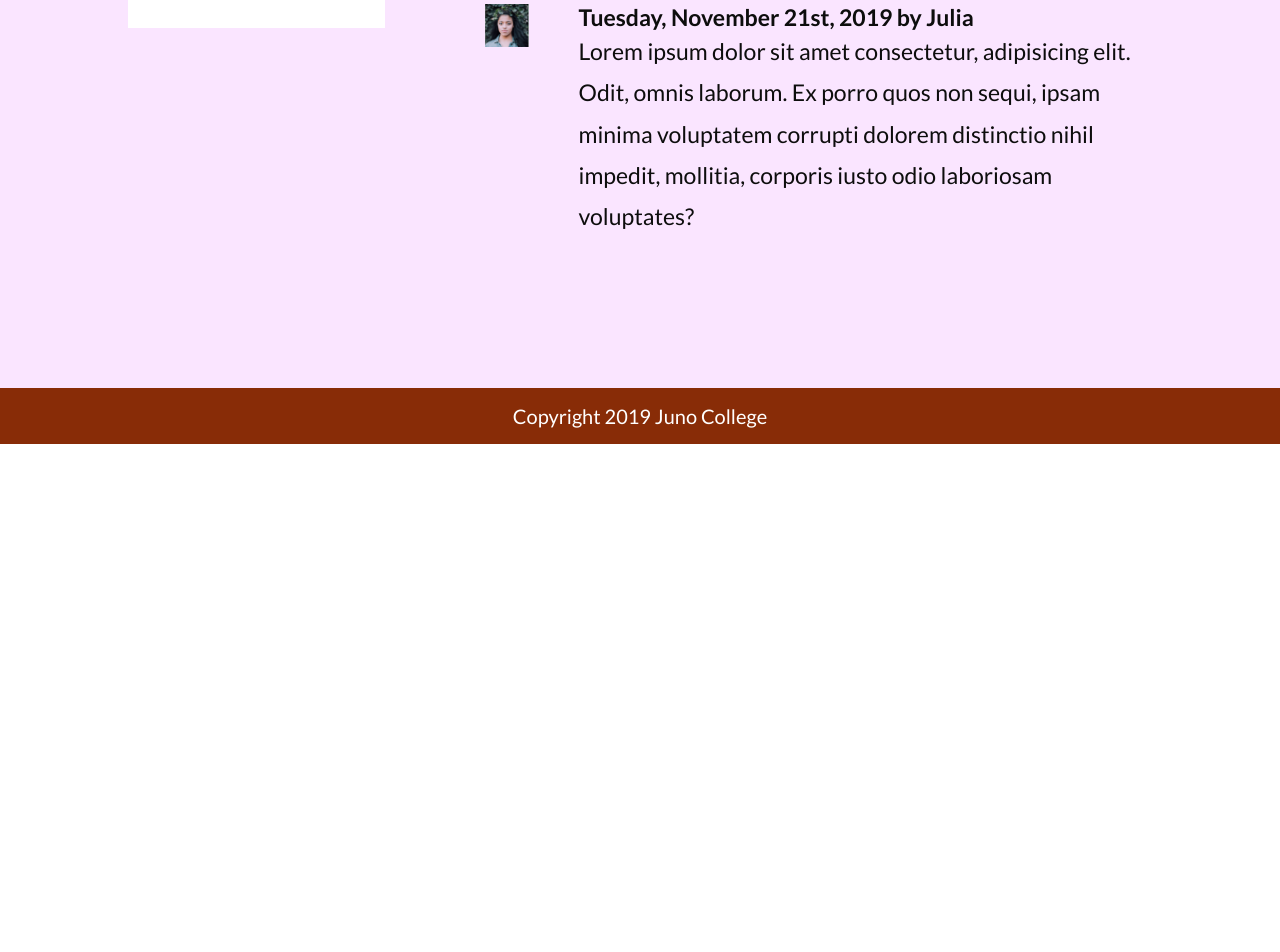
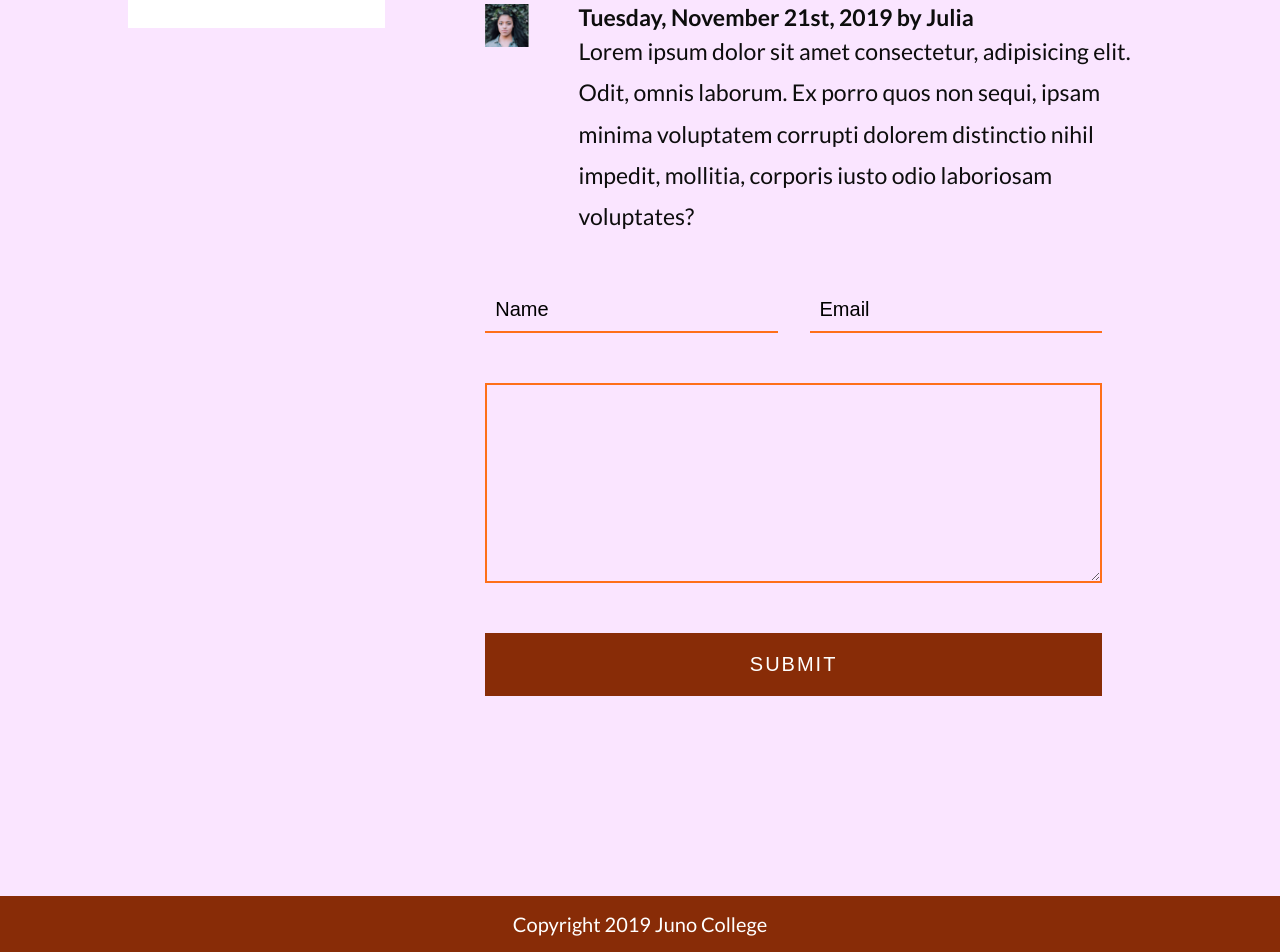
Before and after one commit to sandypranjic/bootcamp-project2, a plain HTML site: page blog.html in a window 1280 px wide. Shown: the part 1595-2547 px from the top of the page. Before the commit the page ends 2039 px from the top, so only its background shows below. Drawn offline with nearby package versions, Linux system fonts and the light colour scheme; a web font is replaced by a local one.

Commit message:
added comment form at the bottom of the blog page

```diff
--- a/blog.html
+++ b/blog.html
@@ -80,6 +80,14 @@
                                     <p>Lorem ipsum dolor sit amet consectetur, adipisicing elit. Odit, omnis laborum. Ex porro quos non sequi, ipsam minima voluptatem corrupti dolorem distinctio nihil impedit, mollitia, corporis iusto odio laboriosam voluptates?</p>
                                 </div>
                             </div>
+                            <div class="form">
+                                    <form>
+                                        <input type="text" name="name" value="Name" placeholder="Name">
+                                        <input type="email" name="email" value="Email" placeholder="Email" required>
+                                        <textarea name="message" required></textarea>
+                                        <button type="submit">Submit</button>
+                                    </form>
+                                </div>
                         </div>
                     </div>
 
--- a/styles/sass/_blog.scss
+++ b/styles/sass/_blog.scss
@@ -62,6 +62,12 @@
             }
             .comments {
                 padding: 50px 0;
+                form {
+                    background-color: transparent;
+                    input, textarea {
+                        background-color: transparent;
+                    }
+                }
                 .comment {
                     display: flex;
                     flex-direction: row;
--- a/styles/sass/_contact.scss
+++ b/styles/sass/_contact.scss
@@ -47,43 +47,5 @@
         align-items: flex-start;
         min-width: 65%;
         margin-top: -40vh;
-        form {
-            background-color: $white;
-            padding: 50px;
-            display: block;
-            width: 100%;
-            input, textarea {
-                font-size: 2rem;
-                padding: 10px;
-            }
-            input[type=text], input[type=email] {
-                width: calc(50% - 16px);
-                border: 0;
-                border-bottom: 2px solid $orange;
-                margin: 0;
-            }
-            input[type=text] {
-                margin-right: 30px;
-            }
-            textarea {
-                display: block;
-                width: 100%;
-                height: 200px;
-                border: 2px solid $orange;
-                margin: 50px 0;
-            }
-            button {
-                display: block;
-                width: 100%;
-                background-color: $brown;
-                font-size: 2rem;
-                text-transform: uppercase;
-                color: $white;
-                padding: 20px 0;
-                border: 0;
-                letter-spacing: 2px;
-                font-weight: $regular;
-            }
-        }
     }
 }
--- a/styles/sass/_global.scss
+++ b/styles/sass/_global.scss
@@ -33,3 +33,42 @@ html {
 body {
     font-family: $sans;
 }
+
+form {
+    background-color: $white;
+    padding: 50px;
+    display: block;
+    width: 100%;
+    input, textarea {
+        font-size: 2rem;
+        padding: 10px;
+    }
+    input[type=text], input[type=email] {
+        width: calc(50% - 16px);
+        border: 0;
+        border-bottom: 2px solid $orange;
+        margin: 0;
+    }
+    input[type=text] {
+        margin-right: 30px;
+    }
+    textarea {
+        display: block;
+        width: 100%;
+        height: 200px;
+        border: 2px solid $orange;
+        margin: 50px 0;
+    }
+    button {
+        display: block;
+        width: 100%;
+        background-color: $brown;
+        font-size: 2rem;
+        text-transform: uppercase;
+        color: $white;
+        padding: 20px 0;
+        border: 0;
+        letter-spacing: 2px;
+        font-weight: $regular;
+    }
+}
```
Also changed, not shown: styles/style.css.
